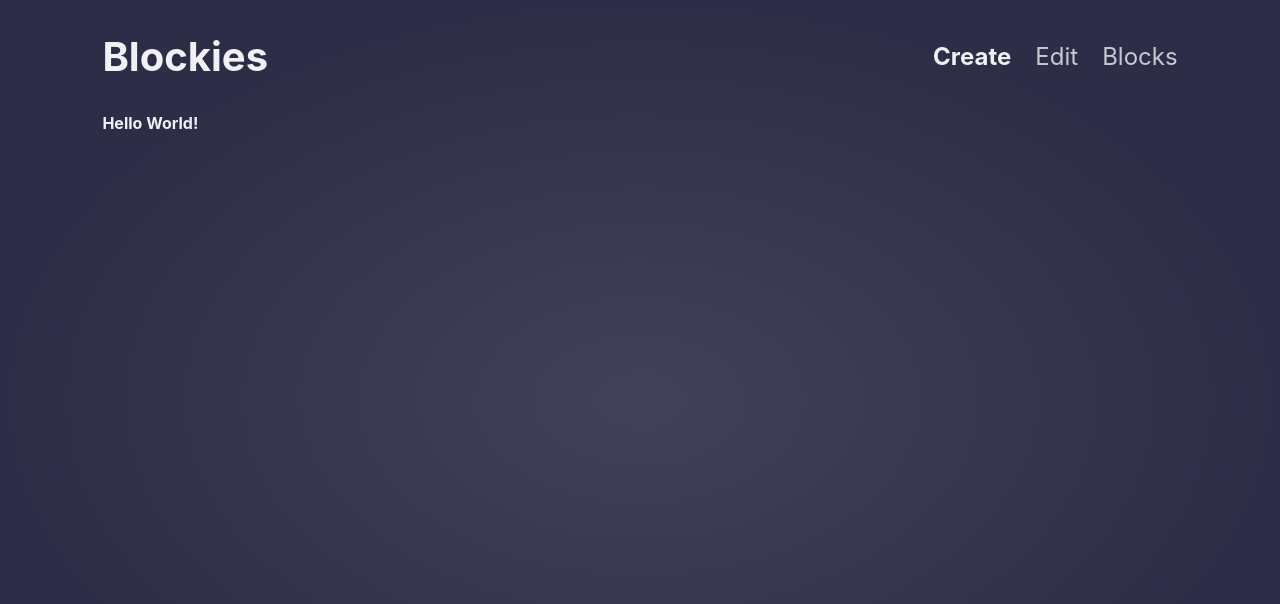
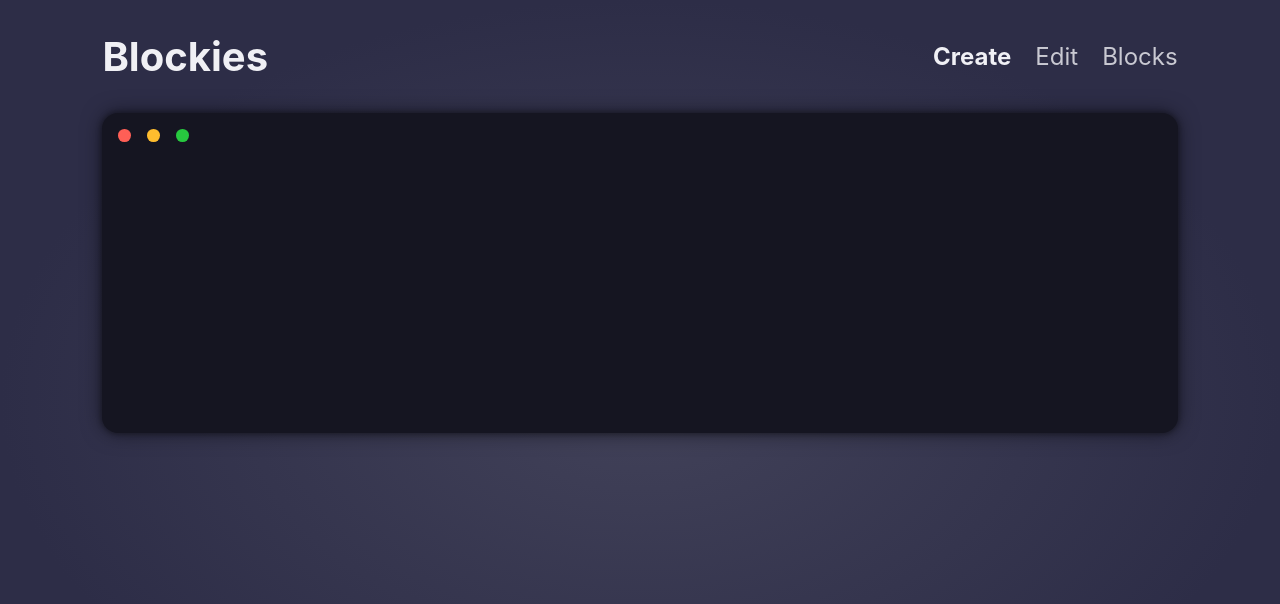
Before and after one commit to MichieCodes/blockies, a Next.js app: page / in a window 1280 px wide. Shown: the top 604 px of the page. Built offline with nearby package versions, Linux system fonts and the light colour scheme.

Commit message:
Create jumbo block editor background

```diff
--- /dev/null
+++ b/components/JumboBlock.tsx
@@ -0,0 +1,23 @@
+import React from 'react'
+import styled from 'styled-components'
+
+import {COLORS, SIZES, STYLES} from '~/constants'
+
+import {WindowControls} from './WindowControls'
+
+export function JumboBlock() {
+  return (
+    <StyledJumboBlock>
+      <WindowControls />
+    </StyledJumboBlock>
+  )
+}
+
+const StyledJumboBlock = styled.div`
+  width: 100%;
+  height: 40vh;
+  padding: ${SIZES.s_md};
+  border-radius: ${SIZES.s_md};
+  background-color: ${COLORS.darkest_blue};
+  box-shadow: ${STYLES.shadow};
+`
--- /dev/null
+++ b/components/WindowControls.tsx
@@ -0,0 +1,37 @@
+import React from 'react'
+import styled from 'styled-components'
+
+import {COLORS, SIZES} from '~/constants'
+
+interface StyledDotProps {
+  color: 'red' | 'yellow' | 'green'
+}
+
+export function WindowControls() {
+  return (
+    <StyledWindowControls>
+      <StyledDot color="red" />
+      <StyledDot color="yellow" />
+      <StyledDot color="green" />
+    </StyledWindowControls>
+  )
+}
+
+const StyledWindowControls = styled.div`
+  display: flex;
+  gap: ${SIZES.s_md};
+`
+
+const StyledDot = styled.button<StyledDotProps>`
+  cursor: pointer;
+  width: 1.6rem;
+  height: 1.6rem;
+  border: 0;
+  border-radius: 50%;
+  background-color: ${(props) => COLORS[props.color]};
+  transition: transform 0.15s ease-in-out;
+
+  &:hover {
+    transform: scale(1.2);
+  }
+`
--- a/components/index.ts
+++ b/components/index.ts
@@ -1 +1,3 @@
 export * from './MainLayout'
+export * from './JumboBlock'
+export * from './WindowControls'
--- a/pages/index.tsx
+++ b/pages/index.tsx
@@ -1,5 +1,7 @@
 import type { NextPage } from 'next'
 import Head from 'next/head'
+
+import {JumboBlock} from '~/components'
 
 const Create: NextPage = () => {
   return (
@@ -13,9 +15,7 @@ const Create: NextPage = () => {
       </Head>
 
       <main>
-        <h1>
-          Hello World!
-        </h1>
+        <JumboBlock />
       </main>
     </div>
   )
```
